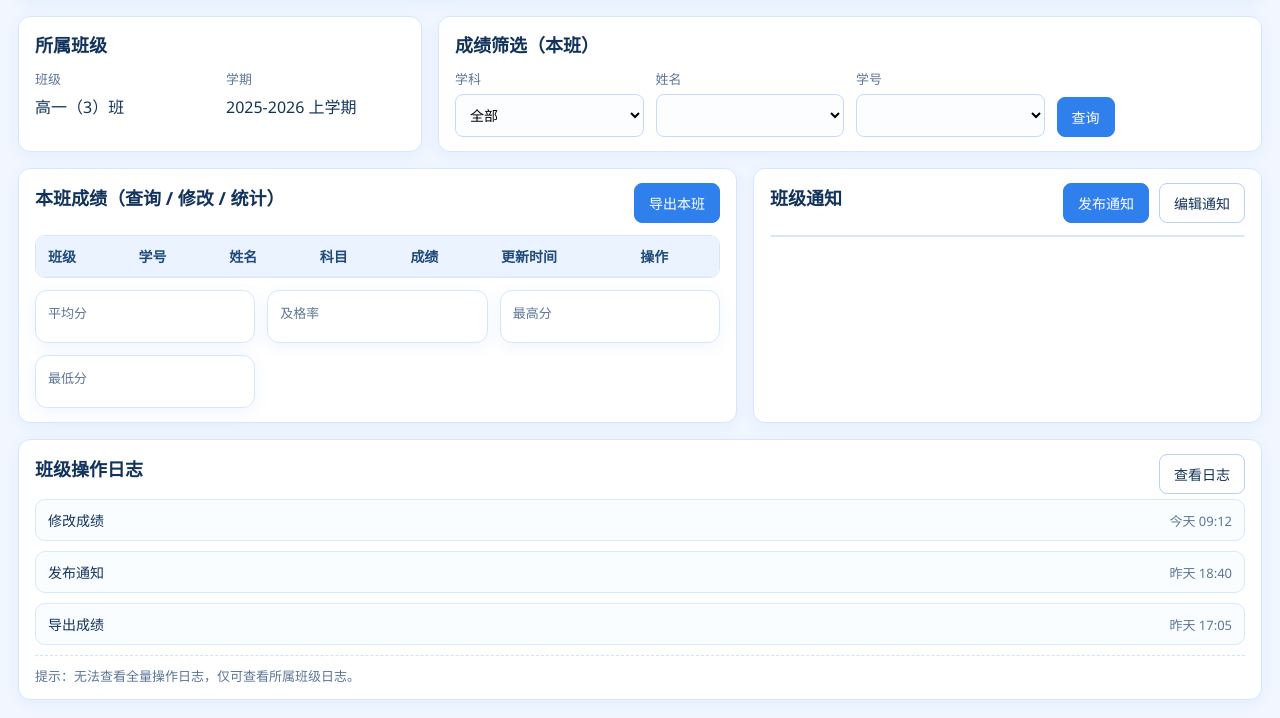
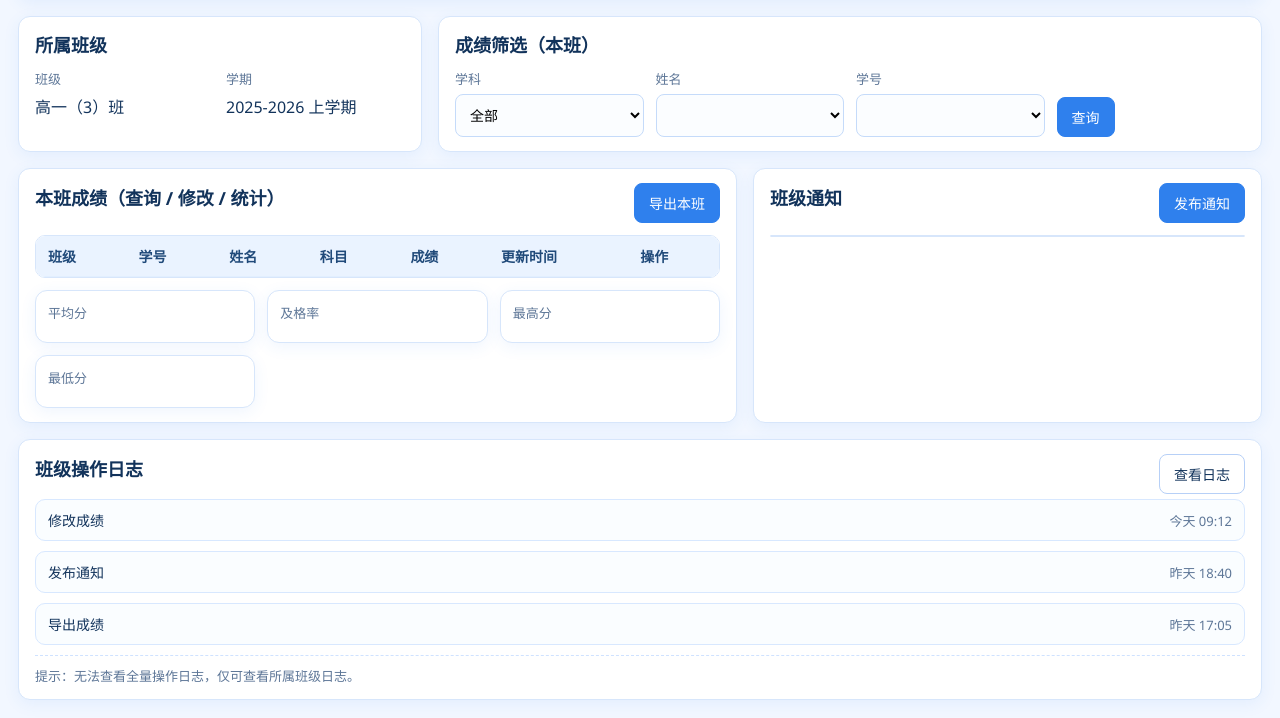
Before and after one commit to L-Mqq/QG-demo, a website: page teaching-management/project/public/teacher/teacher.html in a window 1280 px wide. Shown: the part 109-827 px from the top of the page. Drawn offline with Linux system fonts and the light colour scheme; no server answers.

Commit message:
最终考核

```diff
--- a/teaching-management/project/public/teacher/js/notices.js
+++ b/teaching-management/project/public/teacher/js/notices.js
@@ -343,6 +343,7 @@ function viewNotice(noticeData) {
     }, 1000);
   };
 
+
   // 编辑通知
   editNotice.onclick = () => {
     editNotices(noticeData);
--- a/teaching-management/project/public/teacher/js/scoreList.js
+++ b/teaching-management/project/public/teacher/js/scoreList.js
@@ -7,7 +7,7 @@ async function renderScoreAndDetail(class_id, classScoreList) {
   ]);
 
   const classList = classRes.data
-  const userList = usersRes.data;
+  const userList = usersRes.data
 
   // console.log(userList)
   // console.log(classList)
--- a/teaching-management/project/public/teacher/teacher.html
+++ b/teaching-management/project/public/teacher/teacher.html
@@ -199,7 +199,6 @@
         <h2>班级通知</h2>
         <div class="button-group compact">
           <button class="btn btn-primary" id="publishNoticeBtn">发布通知</button>
-          <button class="btn">编辑通知</button>
         </div>
       </div>
       <div class="notice-wrap">
--- a/teaching-management/project/routes/notices.js
+++ b/teaching-management/project/routes/notices.js
@@ -77,7 +77,7 @@ router.get('/', verifyToken, async (req, res) => {
     `;
     let params = [];
 
-    //
+    //如果是教师登录，只能获取自己发布的通知和班级通知或者是全校通知
     if (userRole === 'teacher') {
       sql += ' AND (n.teacher_id = ? OR n.class_id = ? OR n.class_id IS NULL)';
       params.push(userId, userClassId);
```
Also changed, not shown: 4 other files.
